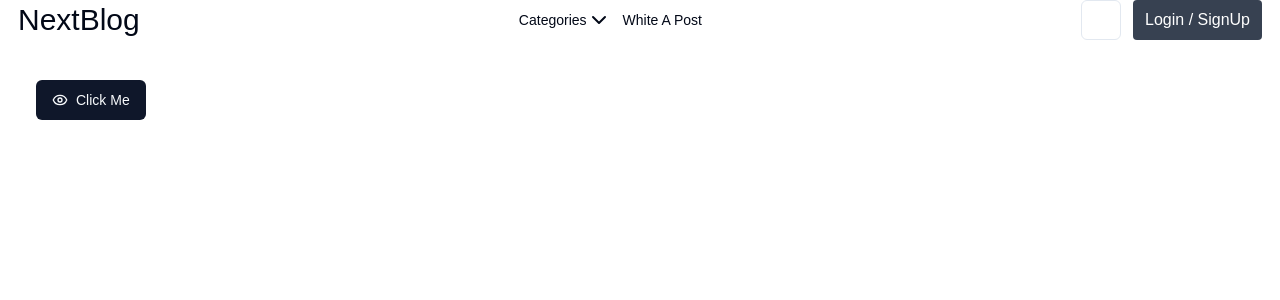
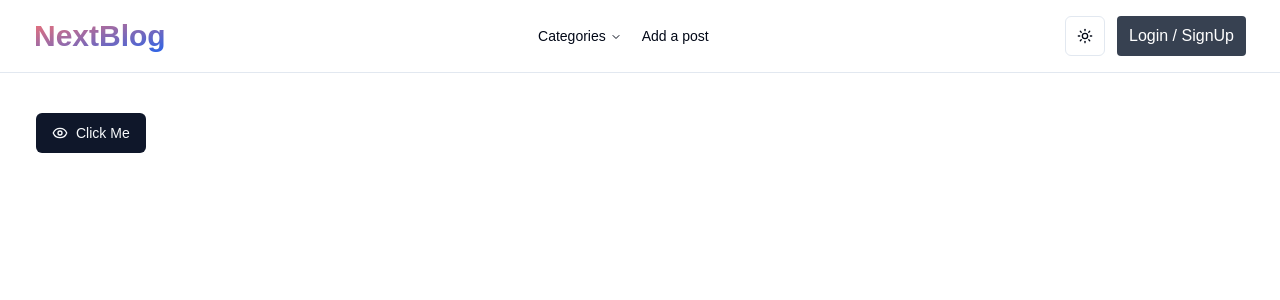
Before and after one commit to NdekoCode/nextjs-blog, a Next.js app: page / in a window 1280 px wide. Shown: the top 300 px of the page. Built offline with nearby package versions, Linux system fonts and the light colour scheme.

Commit message:
add navigation links

```diff
--- a/components/layout/ThemeToggle.tsx
+++ b/components/layout/ThemeToggle.tsx
@@ -1,20 +1,14 @@
 "use client";
 import { Moon, Sun } from 'lucide-react';
 import { useTheme } from 'next-themes';
-import { useEffect, useState } from 'react';
+import { useState } from 'react';
 
 import { Button } from '@/components/ui/button';
 
 export function ThemeToggle() {
-  const { theme, setTheme } = useTheme();
+  const { setTheme } = useTheme();
   const [mounted, setMounted] = useState(false);
 
-  useEffect(() => {
-    setMounted(true);
-  }, []);
-  if (!mounted) {
-    return null;
-  }
   return (
     <Button
       variant="outline"
@@ -23,12 +17,8 @@
         setTheme((prevTheme) => (prevTheme === "light" ? "dark" : "light"))
       }
     >
-      {theme &&
-        (theme === "light" ? (
-          <Moon className="absolute h-[1.2rem] w-[1.2rem] rotate-90 scale-0 transition-all dark:rotate-0 dark:scale-100" />
-        ) : (
-          <Sun className="h-[1.2rem] w-[1.2rem] rotate-0 scale-100 transition-all dark:-rotate-90 dark:scale-0" />
-        ))}
+      <Moon className="absolute h-[1.2rem] w-[1.2rem] rotate-90 scale-0 transition-all dark:rotate-0 dark:scale-100" />
+      <Sun className="h-[1.2rem] w-[1.2rem] rotate-0 scale-100 transition-all dark:-rotate-90 dark:scale-0" />
 
       <span className="sr-only">Toggle theme</span>
     </Button>
--- a/components/layout/header.tsx
+++ b/components/layout/header.tsx
@@ -1,25 +1,15 @@
-'use client'
-import { ChevronDown } from 'lucide-react';
+'use client';
 import Link from 'next/link';
 
+import HeaderMenu from '../ui/header-menu';
 import { ThemeToggle } from './ThemeToggle';
 
 const Header = () => {
   return (
-    <header>
+    <header className='border-b p-4'>
       <div className="container flex items-center justify-between">
-        <h1 className="text-3xl">NextBlog</h1>
-        <div className="flex items-center gap-3">
-          <Link
-            href="/categories"
-            className="text-sm capitalize flex items-center"
-          >
-            Categories <ChevronDown />
-          </Link>
-          <Link href="/posts/new" className="text-sm capitalize">
-            White a post
-          </Link>
-        </div>
+        <h1 className="text-3xl text-transparent font-bold bg-clip-text bg-gradient-to-br from-red-400 to-blue-600"><Link href="/">NextBlog</Link></h1>
+        <HeaderMenu/>
         <div className="items-center flex gap-3">
           <ThemeToggle />
           <Link
--- /dev/null
+++ b/components/ui/header-menu.tsx
@@ -0,0 +1,47 @@
+import Link from 'next/link';
+
+import { categories } from '@/utils/data/constant';
+
+import {
+    NavigationMenu, NavigationMenuContent, NavigationMenuItem, NavigationMenuLink,
+    NavigationMenuList, NavigationMenuTrigger
+} from './navigation-menu';
+
+const HeaderMenu = () => {
+  return (
+    <NavigationMenu>
+      <NavigationMenuList>
+        <NavigationMenuItem>
+          <NavigationMenuTrigger>Categories</NavigationMenuTrigger>
+          <NavigationMenuContent>
+            {categories && categories.length > 0 ? (
+              <ul className="flex flex-col gap-3 p-3">
+                {categories.map((category, index) => (
+                  <li key={index}>
+                    <NavigationMenuLink asChild>
+                      <Link
+                        href={`/categories/${category.slug}`}
+                        className="p-3"
+                      >
+                        {category.name}
+                      </Link>
+                    </NavigationMenuLink>
+                  </li>
+                ))}
+              </ul>
+            ) : null}
+          </NavigationMenuContent>
+        </NavigationMenuItem>
+        <NavigationMenuItem>
+          <NavigationMenuLink asChild>
+            <Link href="/add-post" className="text-sm">
+              Add a post
+            </Link>
+          </NavigationMenuLink>
+        </NavigationMenuItem>
+      </NavigationMenuList>
+    </NavigationMenu>
+  );
+};
+
+export default HeaderMenu;
--- /dev/null
+++ b/components/ui/navigation-menu.tsx
@@ -0,0 +1,128 @@
+import * as React from "react"
+import * as NavigationMenuPrimitive from "@radix-ui/react-navigation-menu"
+import { cva } from "class-variance-authority"
+import { ChevronDown } from "lucide-react"
+
+import { cn } from "@/lib/utils"
+
+const NavigationMenu = React.forwardRef<
+  React.ElementRef<typeof NavigationMenuPrimitive.Root>,
+  React.ComponentPropsWithoutRef<typeof NavigationMenuPrimitive.Root>
+>(({ className, children, ...props }, ref) => (
+  <NavigationMenuPrimitive.Root
+    ref={ref}
+    className={cn(
+      "relative z-10 flex max-w-max flex-1 items-center justify-center",
+      className
+    )}
+    {...props}
+  >
+    {children}
+    <NavigationMenuViewport />
+  </NavigationMenuPrimitive.Root>
+))
+NavigationMenu.displayName = NavigationMenuPrimitive.Root.displayName
+
+const NavigationMenuList = React.forwardRef<
+  React.ElementRef<typeof NavigationMenuPrimitive.List>,
+  React.ComponentPropsWithoutRef<typeof NavigationMenuPrimitive.List>
+>(({ className, ...props }, ref) => (
+  <NavigationMenuPrimitive.List
+    ref={ref}
+    className={cn(
+      "group flex flex-1 list-none items-center justify-center space-x-1",
+      className
+    )}
+    {...props}
+  />
+))
+NavigationMenuList.displayName = NavigationMenuPrimitive.List.displayName
+
+const NavigationMenuItem = NavigationMenuPrimitive.Item
+
+const navigationMenuTriggerStyle = cva(
+  "group inline-flex h-10 w-max items-center justify-center rounded-md bg-background px-4 py-2 text-sm font-medium transition-colors hover:bg-accent hover:text-accent-foreground focus:bg-accent focus:text-accent-foreground focus:outline-none disabled:pointer-events-none disabled:opacity-50 data-[active]:bg-accent/50 data-[state=open]:bg-accent/50"
+)
+
+const NavigationMenuTrigger = React.forwardRef<
+  React.ElementRef<typeof NavigationMenuPrimitive.Trigger>,
+  React.ComponentPropsWithoutRef<typeof NavigationMenuPrimitive.Trigger>
+>(({ className, children, ...props }, ref) => (
+  <NavigationMenuPrimitive.Trigger
+    ref={ref}
+    className={cn(navigationMenuTriggerStyle(), "group", className)}
+    {...props}
+  >
+    {children}{" "}
+    <ChevronDown
+      className="relative top-[1px] ml-1 h-3 w-3 transition duration-200 group-data-[state=open]:rotate-180"
+      aria-hidden="true"
+    />
+  </NavigationMenuPrimitive.Trigger>
+))
+NavigationMenuTrigger.displayName = NavigationMenuPrimitive.Trigger.displayName
+
+const NavigationMenuContent = React.forwardRef<
+  React.ElementRef<typeof NavigationMenuPrimitive.Content>,
+  React.ComponentPropsWithoutRef<typeof NavigationMenuPrimitive.Content>
+>(({ className, ...props }, ref) => (
+  <NavigationMenuPrimitive.Content
+    ref={ref}
+    className={cn(
+      "left-0 top-0 w-full data-[motion^=from-]:animate-in data-[motion^=to-]:animate-out data-[motion^=from-]:fade-in data-[motion^=to-]:fade-out data-[motion=from-end]:slide-in-from-right-52 data-[motion=from-start]:slide-in-from-left-52 data-[motion=to-end]:slide-out-to-right-52 data-[motion=to-start]:slide-out-to-left-52 md:absolute md:w-auto ",
+      className
+    )}
+    {...props}
+  />
+))
+NavigationMenuContent.displayName = NavigationMenuPrimitive.Content.displayName
+
+const NavigationMenuLink = NavigationMenuPrimitive.Link
+
+const NavigationMenuViewport = React.forwardRef<
+  React.ElementRef<typeof NavigationMenuPrimitive.Viewport>,
+  React.ComponentPropsWithoutRef<typeof NavigationMenuPrimitive.Viewport>
+>(({ className, ...props }, ref) => (
+  <div className={cn("absolute left-0 top-full flex justify-center")}>
+    <NavigationMenuPrimitive.Viewport
+      className={cn(
+        "origin-top-center relative mt-1.5 h-[var(--radix-navigation-menu-viewport-height)] w-full overflow-hidden rounded-md border bg-popover text-popover-foreground shadow-lg data-[state=open]:animate-in data-[state=closed]:animate-out data-[state=closed]:zoom-out-95 data-[state=open]:zoom-in-90 md:w-[var(--radix-navigation-menu-viewport-width)]",
+        className
+      )}
+      ref={ref}
+      {...props}
+    />
+  </div>
+))
+NavigationMenuViewport.displayName =
+  NavigationMenuPrimitive.Viewport.displayName
+
+const NavigationMenuIndicator = React.forwardRef<
+  React.ElementRef<typeof NavigationMenuPrimitive.Indicator>,
+  React.ComponentPropsWithoutRef<typeof NavigationMenuPrimitive.Indicator>
+>(({ className, ...props }, ref) => (
+  <NavigationMenuPrimitive.Indicator
+    ref={ref}
+    className={cn(
+      "top-full z-[1] flex h-1.5 items-end justify-center overflow-hidden data-[state=visible]:animate-in data-[state=hidden]:animate-out data-[state=hidden]:fade-out data-[state=visible]:fade-in",
+      className
+    )}
+    {...props}
+  >
+    <div className="relative top-[60%] h-2 w-2 rotate-45 rounded-tl-sm bg-border shadow-md" />
+  </NavigationMenuPrimitive.Indicator>
+))
+NavigationMenuIndicator.displayName =
+  NavigationMenuPrimitive.Indicator.displayName
+
+export {
+  navigationMenuTriggerStyle,
+  NavigationMenu,
+  NavigationMenuList,
+  NavigationMenuItem,
+  NavigationMenuContent,
+  NavigationMenuTrigger,
+  NavigationMenuLink,
+  NavigationMenuIndicator,
+  NavigationMenuViewport,
+}
--- a/package.json
+++ b/package.json
@@ -12,6 +12,7 @@
     "@hookform/resolvers": "^3.9.1",
     "@radix-ui/react-dropdown-menu": "^2.1.4",
     "@radix-ui/react-label": "^2.1.0",
+    "@radix-ui/react-navigation-menu": "^1.2.3",
     "@radix-ui/react-slot": "^1.1.0",
     "class-variance-authority": "^0.7.0",
     "clsx": "^2.1.1",
--- /dev/null
+++ b/utils/data/constant.tsx
@@ -0,0 +1,20 @@
+import { ICategory } from '../types';
+
+export const categories: ICategory[] = [
+  {
+    name: "Next.js",
+    slug: "next.js",
+  },
+  {
+    name: "Nest.js",
+    slug: "nest.js",
+  },
+  {
+    name: "Tailwindcss",
+    slug: "tailwindcss",
+  },
+  {
+    name: "Javascript",
+    slug: "javascript",
+  },
+].map((d, i) => ({ ...d, id: i + 1 }));
--- /dev/null
+++ b/utils/types/index.ts
@@ -0,0 +1,9 @@
+export interface IButton {
+    title: string;
+    link: string;
+}
+export interface ICategory {
+    id: string | number;
+    name? : string;
+    slug? : string;
+}
```
Also changed, not shown: 1 other file (tests, documents, lock files or other folders).
